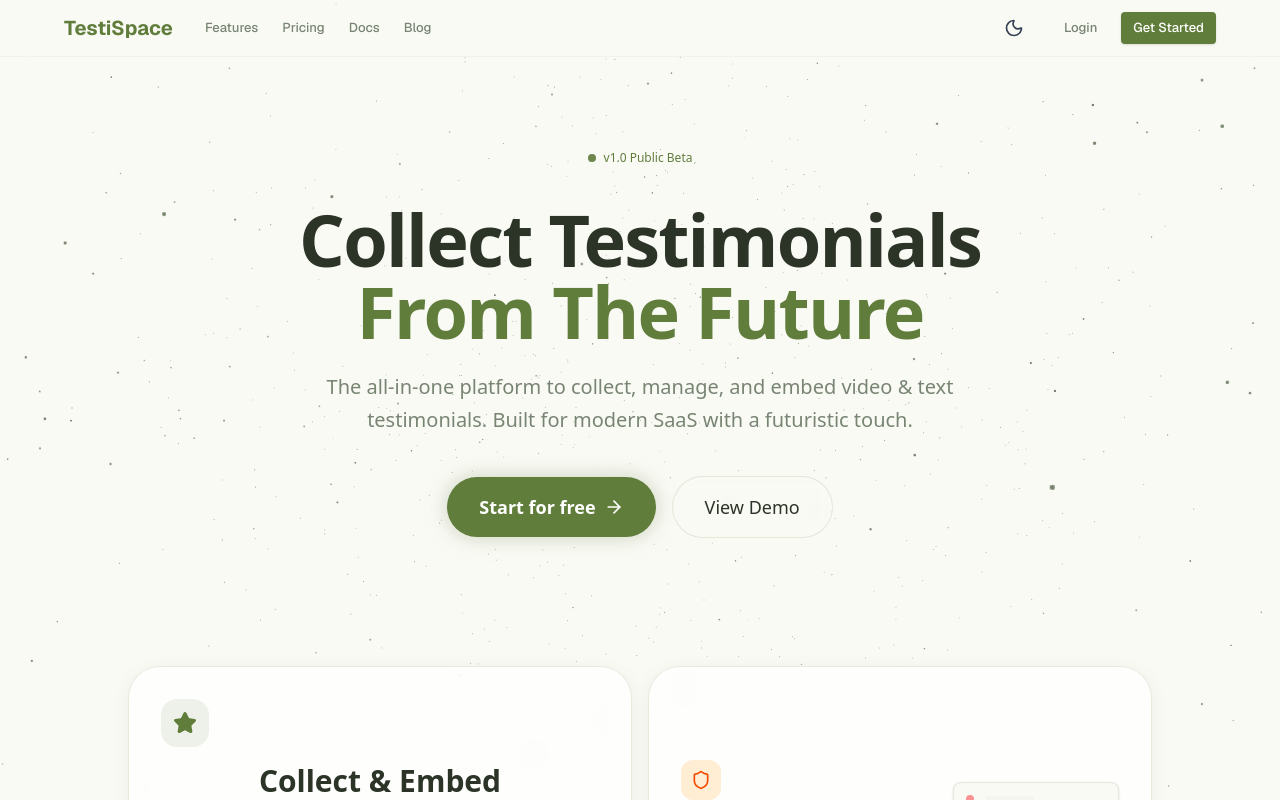
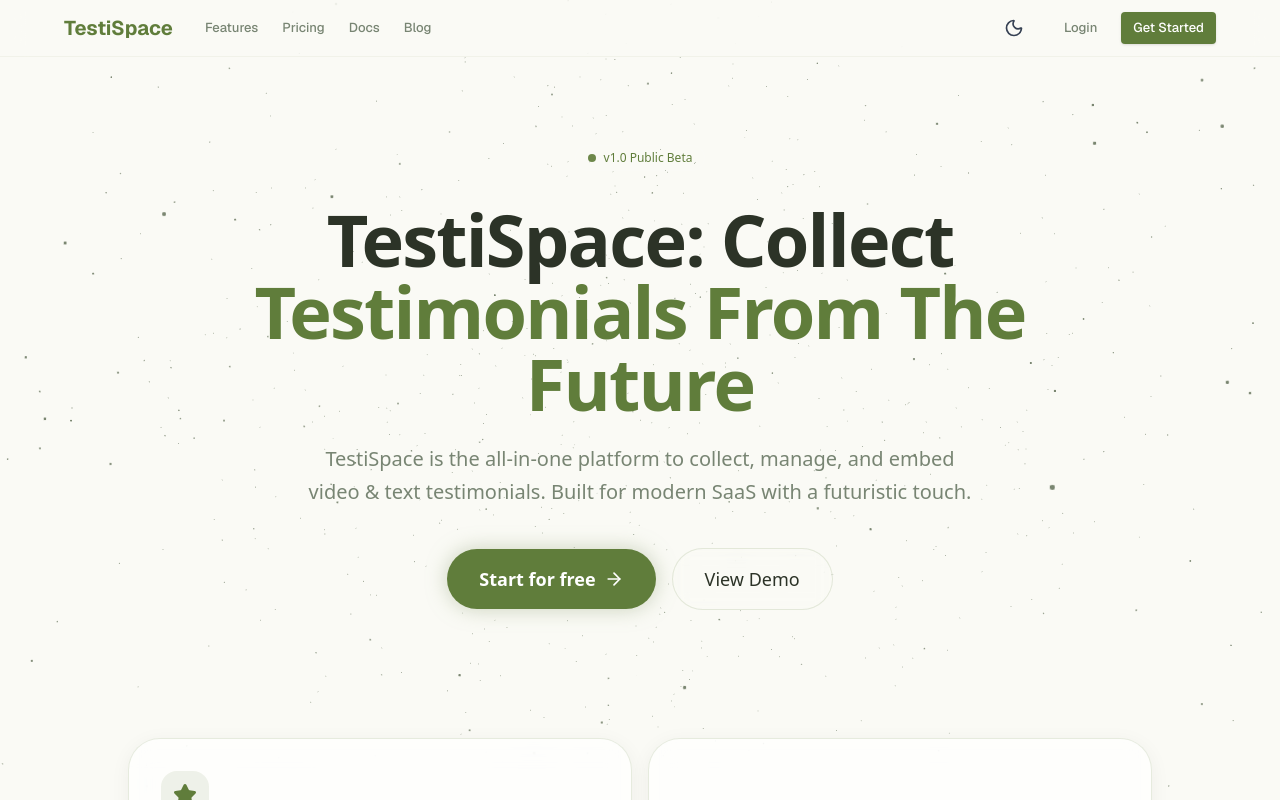
Before and after one commit to xeylous/testispace, a Next.js app: page / in a window 1280 px wide. Shown: the top 800 px of the page. Built offline with nearby package versions, Linux system fonts and the light colour scheme; no server answers.

Commit message:
updated SEO | fixed theme switch

```diff
--- a/src/app/globals.css
+++ b/src/app/globals.css
@@ -83,7 +83,6 @@ body {
   color: var(--foreground);
   font-family: var(--font-sans), system-ui, sans-serif;
   overflow-x: hidden;
-  transition: background-color 0.3s ease, color 0.3s ease;
 }
 
 /* Glassmorphism Utilities - Adapted for Earth Tones */
@@ -100,26 +99,3 @@ body {
   border: 1px solid var(--border);
   box-shadow: 0 4px 20px rgba(0, 0, 0, 0.05);
 }
-
-/* Theme Transition Animation */
-::view-transition-old(root),
-::view-transition-new(root) {
-  animation: none;
-  mix-blend-mode: normal;
-}
-
-::view-transition-old(root) {
-  z-index: 1;
-}
-
-::view-transition-new(root) {
-  z-index: 2147483646;
-}
-
-[data-theme="dark"]::view-transition-old(root) {
-  z-index: 2147483646;
-}
-
-[data-theme="dark"]::view-transition-new(root) {
-  z-index: 1;
-}
--- a/src/app/layout.tsx
+++ b/src/app/layout.tsx
@@ -15,7 +15,7 @@ const geistMono = Geist_Mono({
 export const metadata: Metadata = {
   title: "TestiSpace | Collect Testimonials From The Future",
   description: "The all-in-one platform to collect, manage, and embed video & text testimonials. Built for modern SaaS with a futuristic touch.",
-  keywords: ["testimonials", "video testimonials", "social proof", "saas tools", "feedback collection", "embed testimonials"],
+  keywords: ["TestiSpace", "TestiSpace reviews", "testimonials", "video testimonials", "social proof", "saas tools", "feedback collection", "embed testimonials"],
   authors: [{ name: "Antigravity" }],
   creator: "Antigravity",
   openGraph: {
--- a/src/app/page.tsx
+++ b/src/app/page.tsx
@@ -25,12 +25,12 @@ export default function Home() {
           </div>
 
           <h1 className="text-5xl md:text-7xl font-bold tracking-tight mb-6 text-foreground">
-            Collect Testimonials <br />
-            <span className="text-primary">From The Future</span>
+            TestiSpace: Collect <br />
+            <span className="text-primary">Testimonials From The Future</span>
           </h1>
 
           <p className="text-lg md:text-xl text-muted-foreground max-w-2xl mx-auto mb-10 leading-relaxed">
-            The all-in-one platform to collect, manage, and embed video & text testimonials.
+            TestiSpace is the all-in-one platform to collect, manage, and embed video & text testimonials.
             Built for modern SaaS with a futuristic touch.
           </p>
 
--- a/src/components/ThemeToggle.tsx
+++ b/src/components/ThemeToggle.tsx
@@ -17,42 +17,8 @@ export default function ThemeToggle() {
     return <div className="w-9 h-9" />; // placeholder
   }
 
-  const toggleTheme = (e: React.MouseEvent<HTMLButtonElement>) => {
-    const isDark = theme === "dark";
-    if (!document.startViewTransition) {
-      setTheme(isDark ? "light" : "dark");
-      return;
-    }
-
-    const x = window.innerWidth;
-    const y = 0;
-    const endRadius = Math.hypot(window.innerWidth, window.innerHeight);
-
-    const transition = document.startViewTransition(() => {
-      flushSync(() => {
-        setTheme(isDark ? "light" : "dark");
-      });
-    });
-
-    transition.ready.then(() => {
-      const clipPath = [
-        `circle(0px at ${x}px ${y}px)`,
-        `circle(${endRadius}px at ${x}px ${y}px)`,
-      ];
-
-      document.documentElement.animate(
-        {
-          clipPath: isDark ? [...clipPath].reverse() : clipPath,
-        },
-        {
-          duration: 1500,
-          easing: "cubic-bezier(0.25, 0.1, 0.25, 1)", // Smooth "wave" feeling
-          pseudoElement: isDark
-            ? "::view-transition-old(root)"
-            : "::view-transition-new(root)",
-        }
-      );
-    });
+  const toggleTheme = () => {
+    setTheme(theme === "dark" ? "light" : "dark");
   };
 
   return (
```
